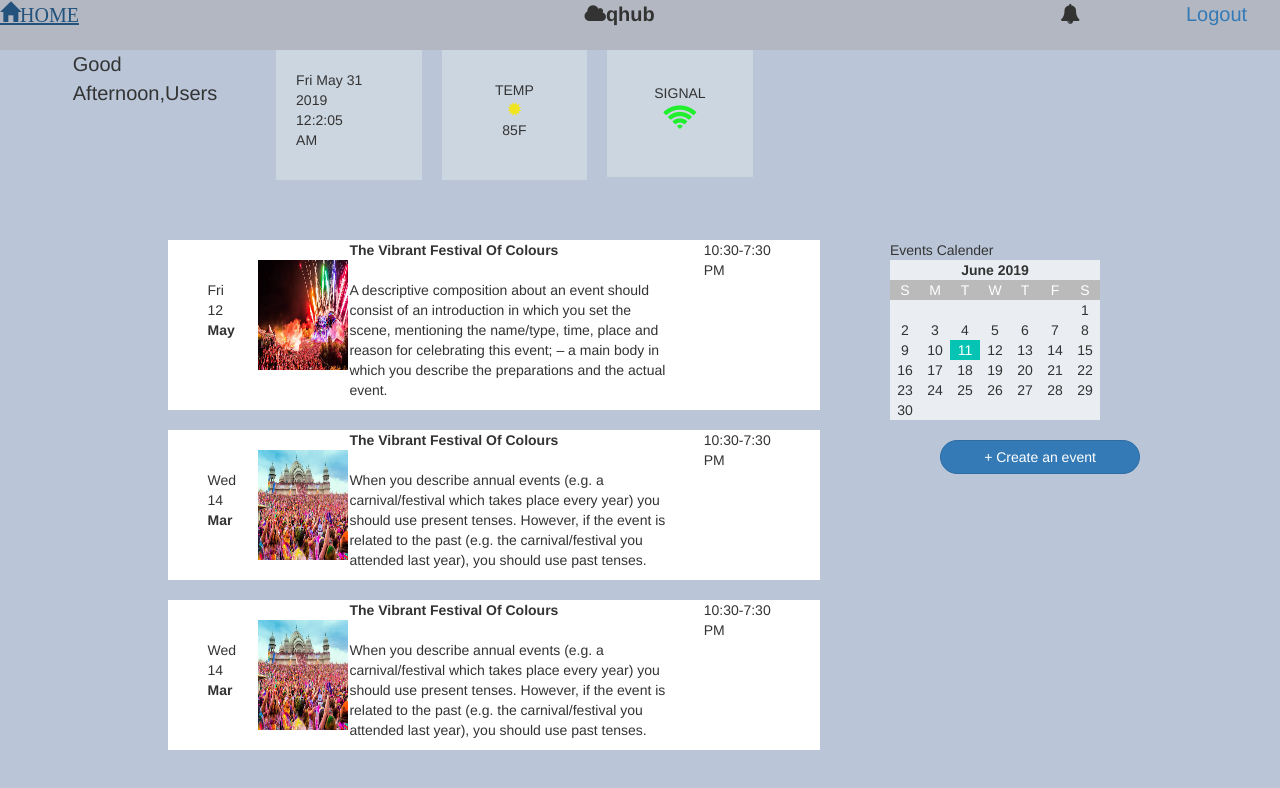
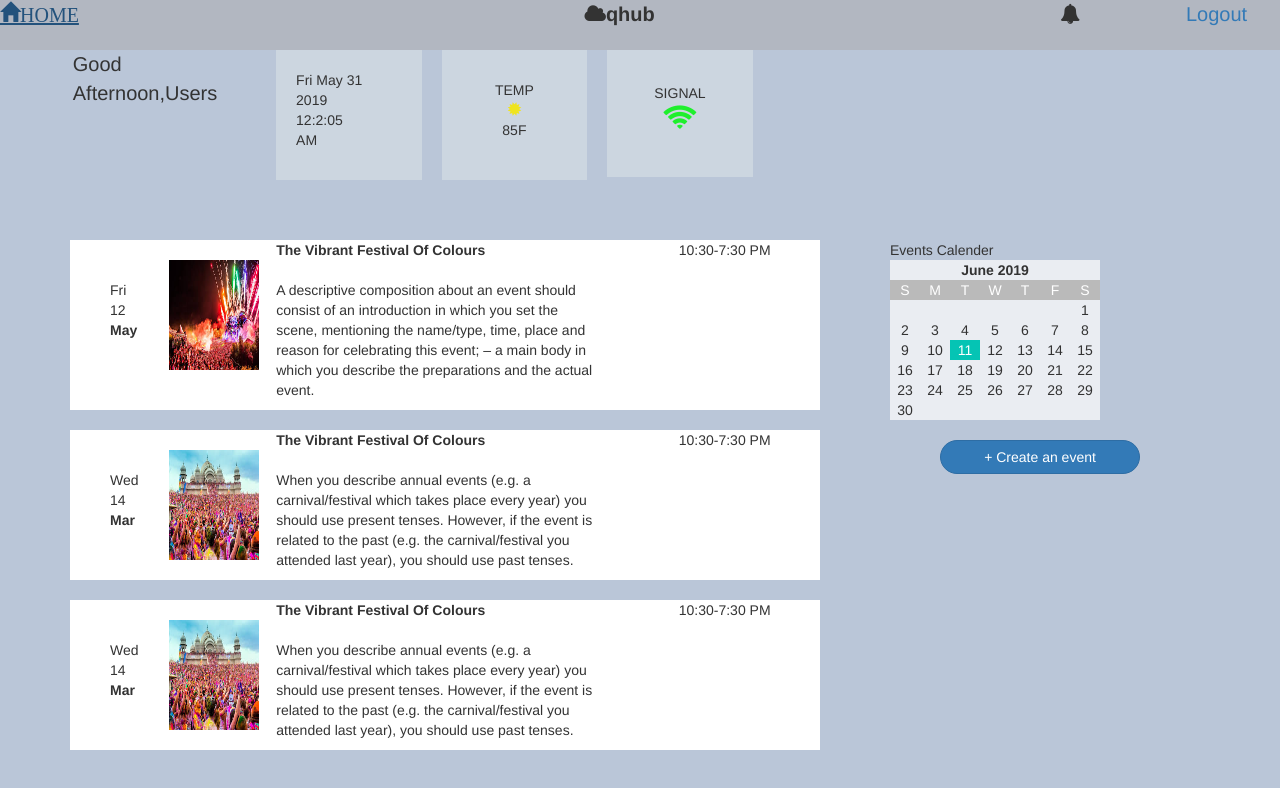
Before and after one commit to parinitha25/assesments, a plain HTML site: page home.html in a window 1280 px wide. Shown: the top 788 px of the page. Drawn offline with nearby package versions, Linux system fonts and the light colour scheme.

Commit message:
some modification

```diff
--- a/css/home.css
+++ b/css/home.css
@@ -42,7 +42,7 @@ nav{
   position: absolute;
   color: #f1f1f1;
   top: 0px;
-  left: 446px;
+  left: 546px;
   width: 200px;
   height: 150px;
   background-color: white;
@@ -62,6 +62,9 @@ nav{
 }
 .event3:hover .overlay{
   opacity: 1;
+}
+text{
+	margin-left: 50px;
 }
 .btn-info{
   width: 110px;
@@ -83,6 +86,7 @@ nav{
   background-color: #94cafc;
   margin-left: 70px;
   border-radius: 50px;
+  margin-top: 10px;
 }
 .edit_icon
 {
--- a/home.html
+++ b/home.html
@@ -39,18 +39,17 @@
   </div><br><br>
   <div class="container">
     <div class="row">
-    <div class="col-sm-1"></div>
-    <div class="col-sm-7">
+    <div class="col-sm-8">
     <div class="col-sm-12 background event1 event_1 ">
     <div class="col-sm-1"><p id="text">Fri<br>12<br><b>May</b></p></div>
     <div class="col-sm-2">
       <img src="./images/download.jpeg" class="img">
     </div>
-    <div class="col-sm-7">
+    <div class="col-sm-6">
       <p class="paraghaph"><b>The Vibrant Festival Of Colours</b><br><br>
       A descriptive composition about an event should consist of an introduction in which you set the scene, mentioning the name/type, time, place and reason for celebrating this event; – a main body in which you describe the preparations and the actual event.</p>
     </div>
-    <div class="col-sm-2">
+    <div class="col-sm-3">
         <text> 10:30-7:30 PM</text>
     </div>
     <div class="overlay">
@@ -72,10 +71,10 @@
     <div class="col-sm-2">
        <img src="./images/download4.jpeg" class="img">
     </div>
-    <div class="col-sm-7">
+    <div class="col-sm-6">
        <p class="paraghaph"><b>The Vibrant Festival Of Colours</b><br><br> When you describe annual events (e.g. a carnival/festival which takes place every year) you should use present tenses. However, if the event is related to the past (e.g. the carnival/festival you attended last year), you should use past tenses.</p>
     </div>
-    <div class="col-sm-2">
+    <div class="col-sm-3">
        <text> 10:30-7:30 PM</text>
     </div>
     <div class="overlay">
@@ -97,10 +96,10 @@
     <div class="col-sm-2">
        <img src="./images/download4.jpeg" class="img">
     </div>
-    <div class="col-sm-7">
+    <div class="col-sm-6">
         <p class="paraghaph"><b>The Vibrant Festival Of Colours</b><br><br> When you describe annual events (e.g. a carnival/festival which takes place every year) you should use present tenses. However, if the event is related to the past (e.g. the carnival/festival you attended last year), you should use past tenses.</p>
     </div>
-    <div class="col-sm-2">
+    <div class="col-sm-3">
         <text> 10:30-7:30 PM</text>
     </div>
     <div class="overlay">
--- a/javascript/home.js
+++ b/javascript/home.js
@@ -13,6 +13,7 @@ else{
   document.getElementById('demo').innerHTML="Good Night,Users";
 }
 document.getElementById('time').innerHTML=day;
+
 
 function displayCalendar(){
  var htmlContent ="";
```
